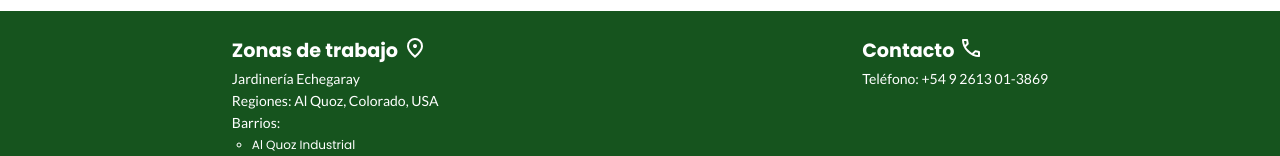
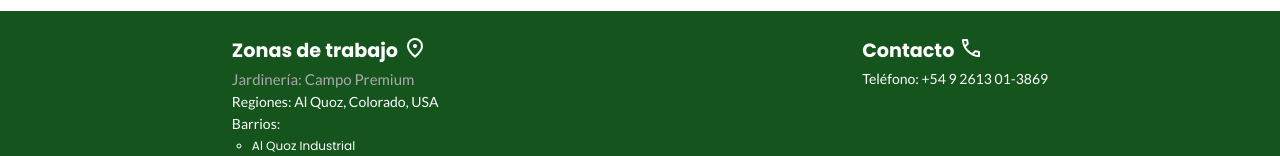
Before and after one commit to lefasom/garden, a React (Vite) app: page / in a window 1280 px wide. Shown: the part 2790-2946 px from the top of the page. Built offline with nearby package versions, Linux system fonts and the light colour scheme.

Commit message:
footer ajustes

```diff
--- a/src/components/Footer.jsx
+++ b/src/components/Footer.jsx
@@ -19,7 +19,9 @@ function Footer() {
                 <path d="M480-480q33 0 56.5-23.5T560-560q0-33-23.5-56.5T480-640q-33 0-56.5 23.5T400-560q0 33 23.5 56.5T480-480Zm0 294q122-112 181-203.5T720-552q0-109-69.5-178.5T480-800q-101 0-170.5 69.5T240-552q0 71 59 162.5T480-186Zm0 106Q319-217 239.5-334.5T160-552q0-150 96.5-239T480-880q127 0 223.5 89T800-552q0 100-79.5 217.5T480-80Zm0-480Z" />
               </svg>
             </h3>
-            <p>Jardinería Echegaray</p>
+            <p style={{ color: "#aaa", fontSize: "15px" }}>
+              Jardinería: Campo Premium
+            </p>
             <p>Regiones: Al Quoz, Colorado, USA</p>
             <p>Barrios:</p>
             <ul className="barrios-list">
```
